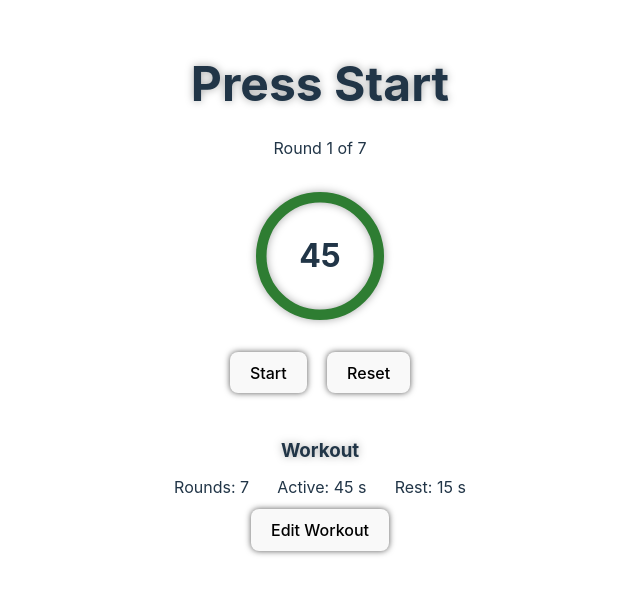
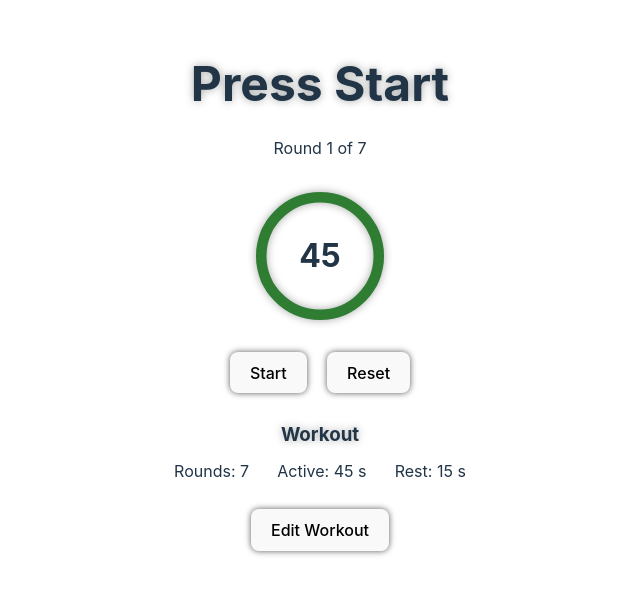
Before and after one commit to kellysdev/circuit-timer, a React (Vite) app: page / in a window 1280 px wide. Both pictures are taken after a click on the button "Get Started". Shown: the top 594 px of the page, without its empty margins (320-960 px from the left). Built offline with nearby package versions, Linux system fonts and the light colour scheme.

Commit message:
Adjust spacing.

```diff
--- a/src/App.css
+++ b/src/App.css
@@ -42,6 +42,7 @@ header {
 .stats-container {
   display: flex;
   justify-content: space-around;
+  margin: 0 0 1em 0;
 }
 
 h3 {
--- a/src/components/timer.css
+++ b/src/components/timer.css
@@ -1,5 +1,5 @@
 .timer {
-  margin: 1em auto;
+  margin: auto;
 }
 
 .seconds-container {
```
